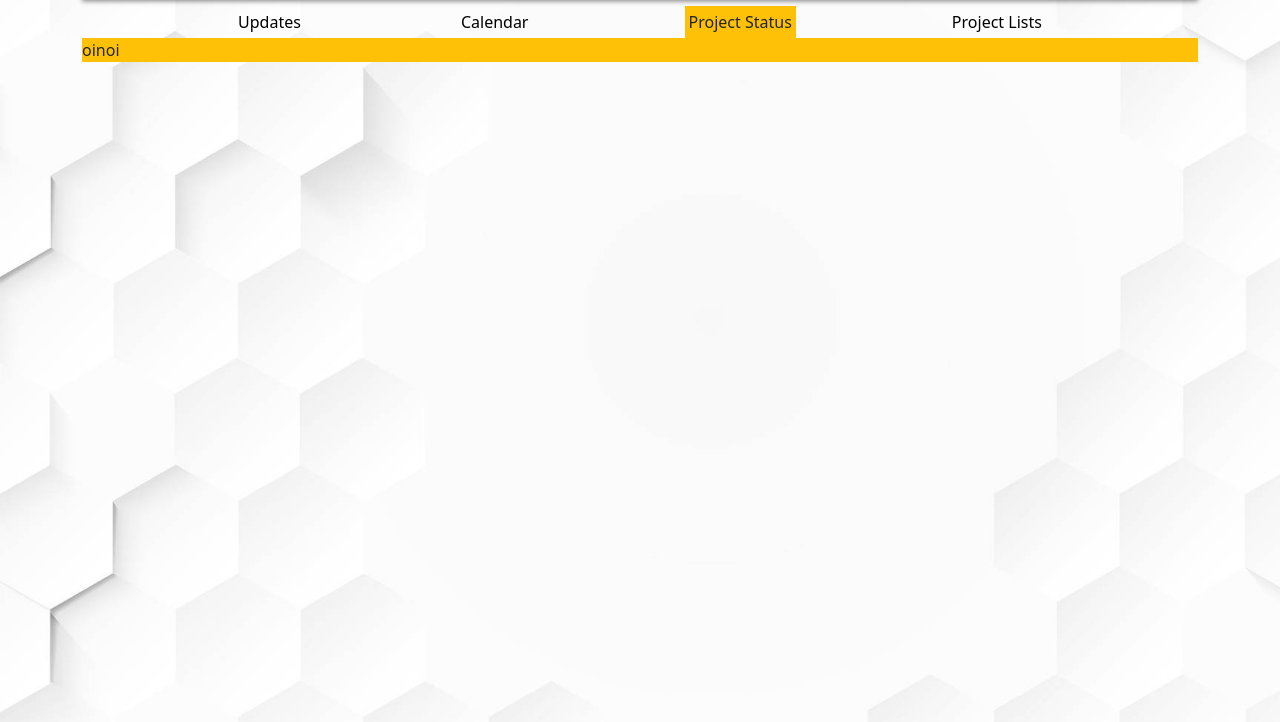
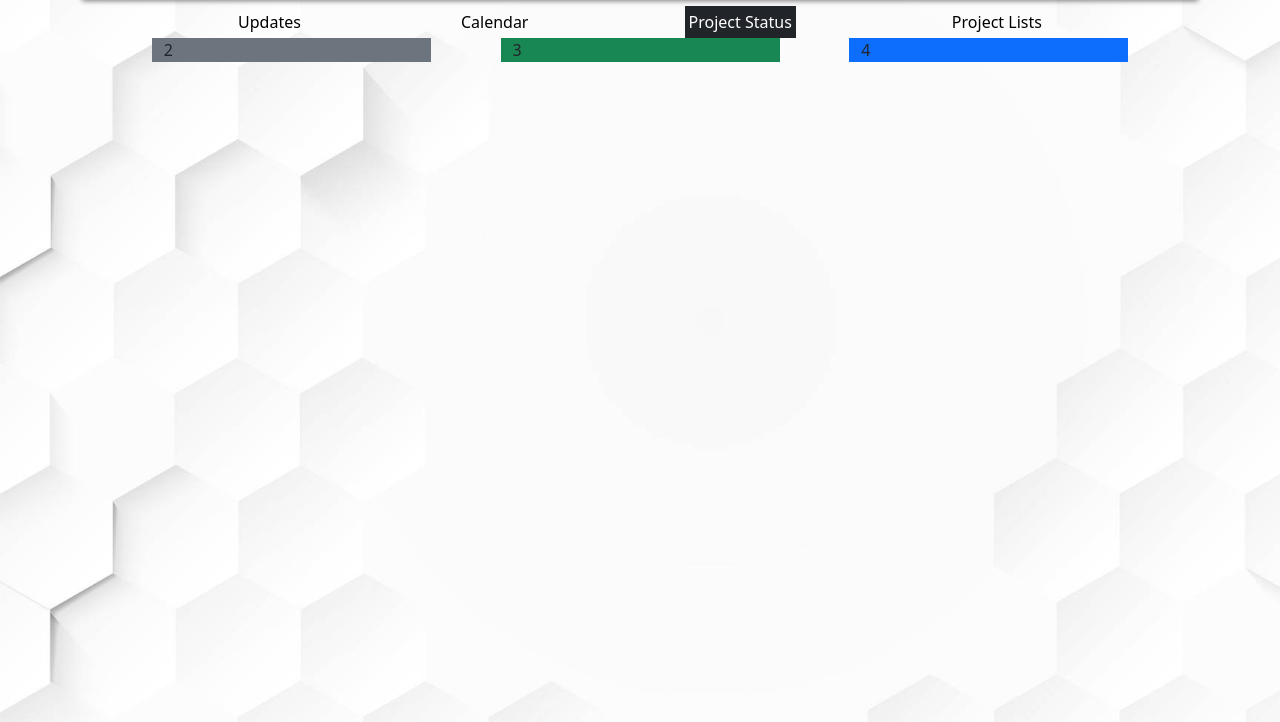
Before and after one commit to jimmylopezjr/jimmylopezjr.github.io, a website: page pp2/myprojectsps.html in a window 1280 px wide. Shown: the part 78-800 px from the top of the page. Drawn offline with nearby package versions, Linux system fonts and the light colour scheme.

Commit message:
updated pp2

```diff
--- a/pp2/assets/css/styles.css
+++ b/pp2/assets/css/styles.css
@@ -515,6 +515,13 @@ form .message-paragraph, .email {
 
 /* end of mp-menu calendar styles */
 
+/* start of mp-menu ps styles */
+    .mp-menu-ps {
+        margin-left: 0px;
+    }
+
+
+/* end of mp-menu ps styles */
 
 
 /* END OF MY PROJECTS STYLES */
--- a/pp2/myprojectsps.html
+++ b/pp2/myprojectsps.html
@@ -42,13 +42,24 @@
             <section class="mp-menu col-12 d-flex justify-content-evenly">
                 <div class="p-1"> <a href="signinpage.html">Updates </a> </div>
                 <div class="p-1"> <a href="myprojectscalendar.html"> Calendar </a> </div>
-                <div class="p-1 bg-warning"> Project Status </div>
+                <div class="p-1 bg-dark text-white"> Project Status </div>
                 <div class="p-1"> <a href="myprojectspl.html">Project Lists</a> </div>
 
             </section>
 
-            <section class="col-12  bg-warning ">
-                oinoi
+            <section class="mp-menu-ps col-12 d-flex flex-wrap row justify-content-evenly">
+
+                <div class="col-md-3 col-12 mb-2 bg-secondary">
+                  2
+                </div>
+
+                <div class="col-md-3 col-12 mb-2 bg-success">
+                  3
+                </div>
+
+                <div class="col-md-3 col-12 mb-2 bg-primary">
+                  4
+                </div>
 
             </section>
 
```
